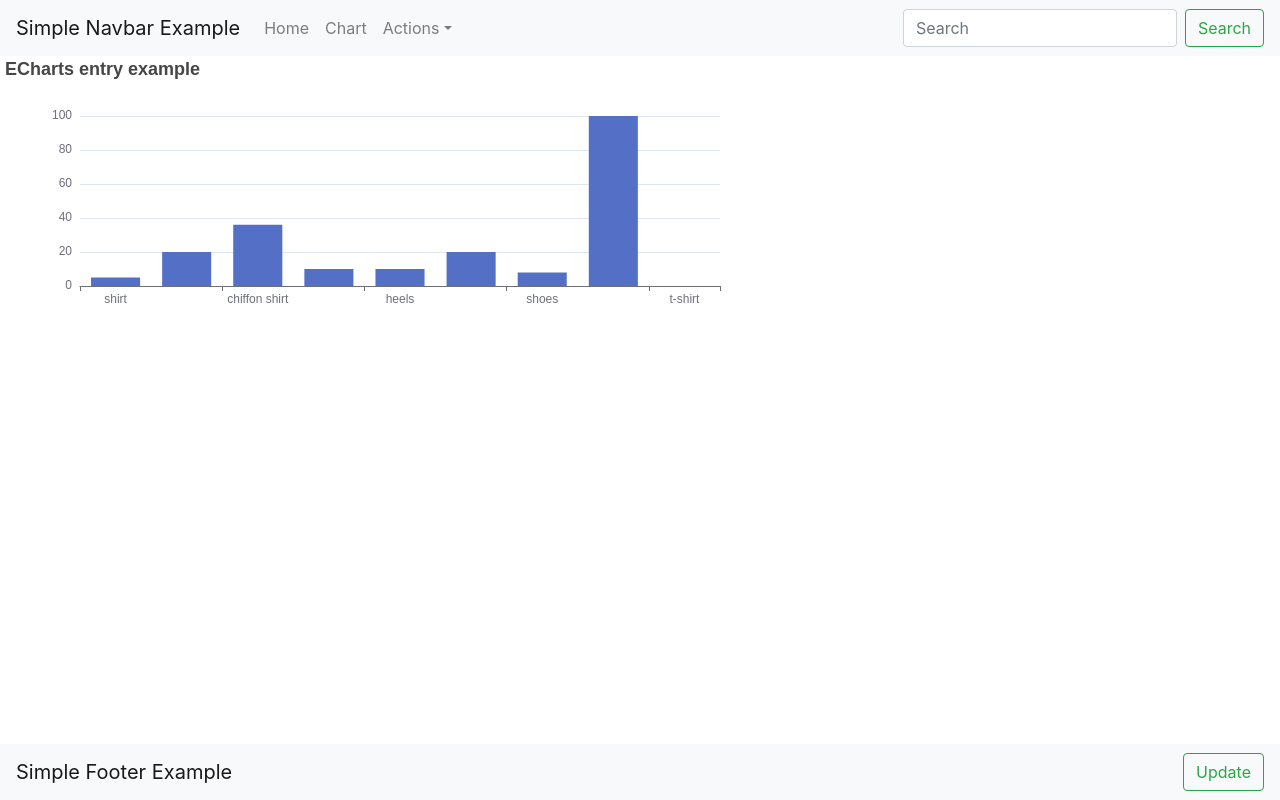
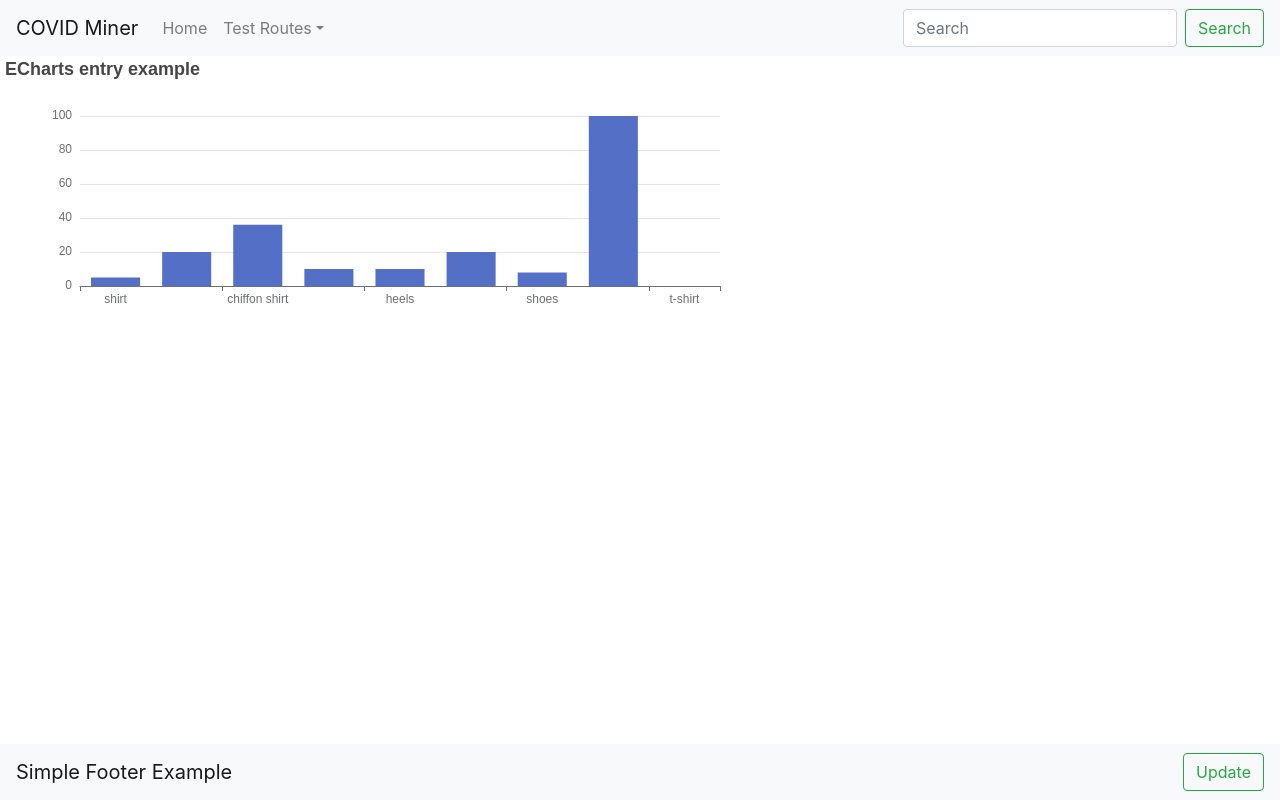
Before and after one commit to amcquistan/covid-trend-miner, a React (Create React App) app in the folder frontend/CRA2TS-Base/: page /chart in a window 1280 px wide. Built offline with nearby package versions, Linux system fonts and the light colour scheme.

Commit message:
Simple style and path tweaks.

```diff
--- a/frontend/CRA2TS-Base/src/App.tsx
+++ b/frontend/CRA2TS-Base/src/App.tsx
@@ -21,6 +21,9 @@ export default function App() {
                 <Route path="/chart">
                     <ExampleChart />
                 </Route>
+                <Route>
+                    <ExampleChart />
+                </Route>
             </Switch>
 
             <Footer />
--- a/frontend/CRA2TS-Base/src/components/footer/Footer.tsx
+++ b/frontend/CRA2TS-Base/src/components/footer/Footer.tsx
@@ -4,7 +4,7 @@ import Button from 'react-bootstrap/Button';
 
 export const xhr = XHR.getInstance();
 
-const Footer: React.FC = () => {
+const Footer = () => {
     const update = () => {
         alert(`${window.location}`);
     }
--- a/frontend/CRA2TS-Base/src/components/navbar/Navbar.tsx
+++ b/frontend/CRA2TS-Base/src/components/navbar/Navbar.tsx
@@ -5,21 +5,19 @@ import NavDropdown from 'react-bootstrap/NavDropdown';
 import Form from 'react-bootstrap/Form';
 import FormControl from 'react-bootstrap/FormControl';
 import Button from 'react-bootstrap/Button';
-import './Navbar.css';
 
-const NavBar: React.FC = () => {
-    var home = "/countries";
+const NavBar = () => {
+    var home = "/dashboard";
     var countries = '/countries';
     var chart = '/chart';
   return (
       <Navbar bg="light" expand="lg" className="sticky-top">
-          <Navbar.Brand href={home}>Simple Navbar Example</Navbar.Brand>
+          <Navbar.Brand href={home}>COVID Miner</Navbar.Brand>
           <Navbar.Toggle aria-controls="basic-navbar-nav" />
           <Navbar.Collapse id="basic-navbar-nav">
               <Nav className="mr-auto">
                   <Nav.Link href={home}>Home</Nav.Link>
-                  <Nav.Link href={chart}>Chart</Nav.Link>
-                  <NavDropdown title="Actions" id="basic-nav-dropdown">
+                  <NavDropdown title="Test Routes" id="basic-nav-dropdown">
                       <NavDropdown.Item href={chart}>Chart</NavDropdown.Item>
                       <NavDropdown.Item href={countries}>Countries</NavDropdown.Item>
                       <NavDropdown.Divider />
```
Also changed, not shown: frontend/CRA2TS-Base/src/components/footer/Footer.module.css (renamed from frontend/CRA2TS-Base/src/components/footer/Footer.css), frontend/CRA2TS-Base/src/components/navbar/Navbar.module.css (renamed from frontend/CRA2TS-Base/src/components/navbar/Navbar.css).
